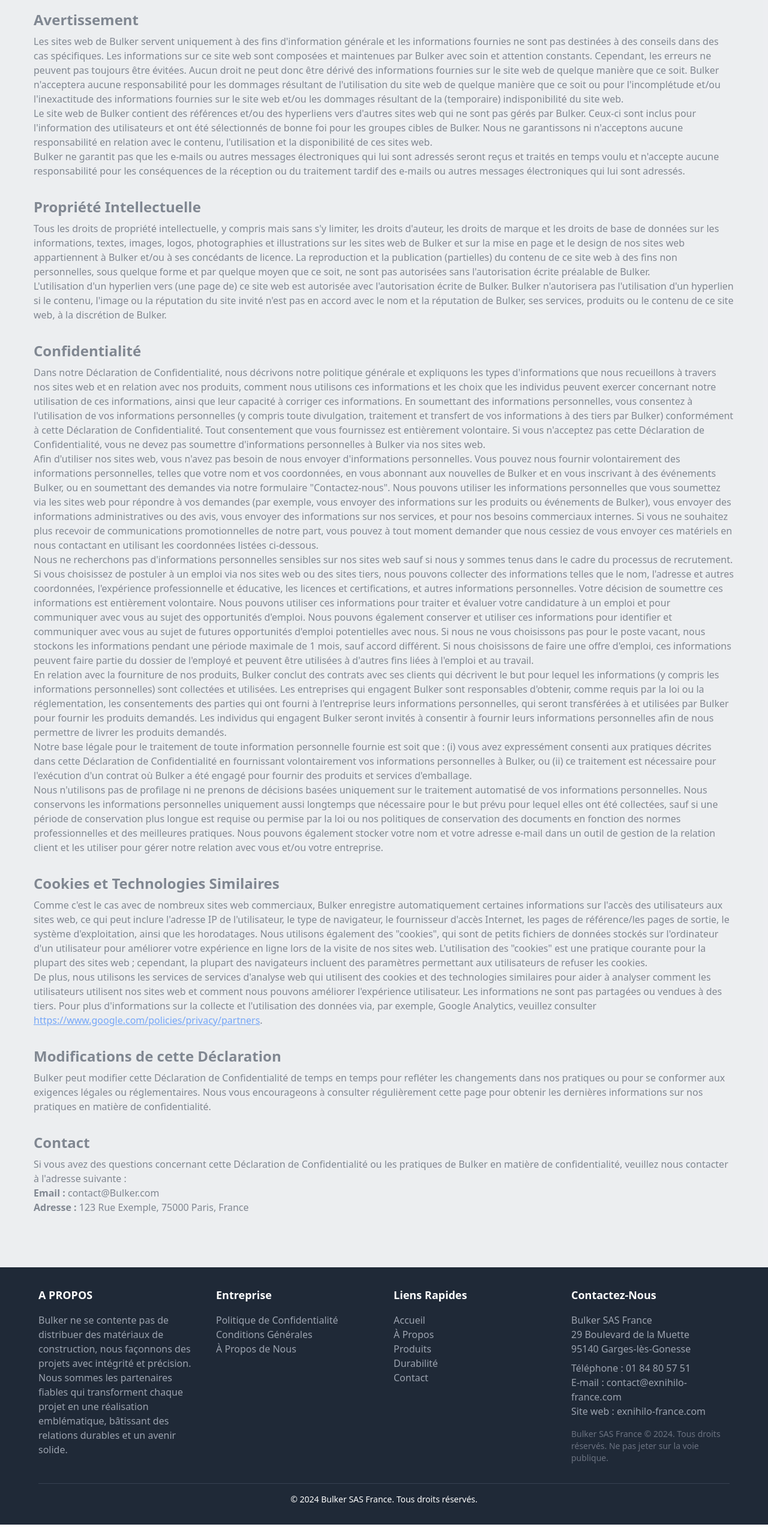
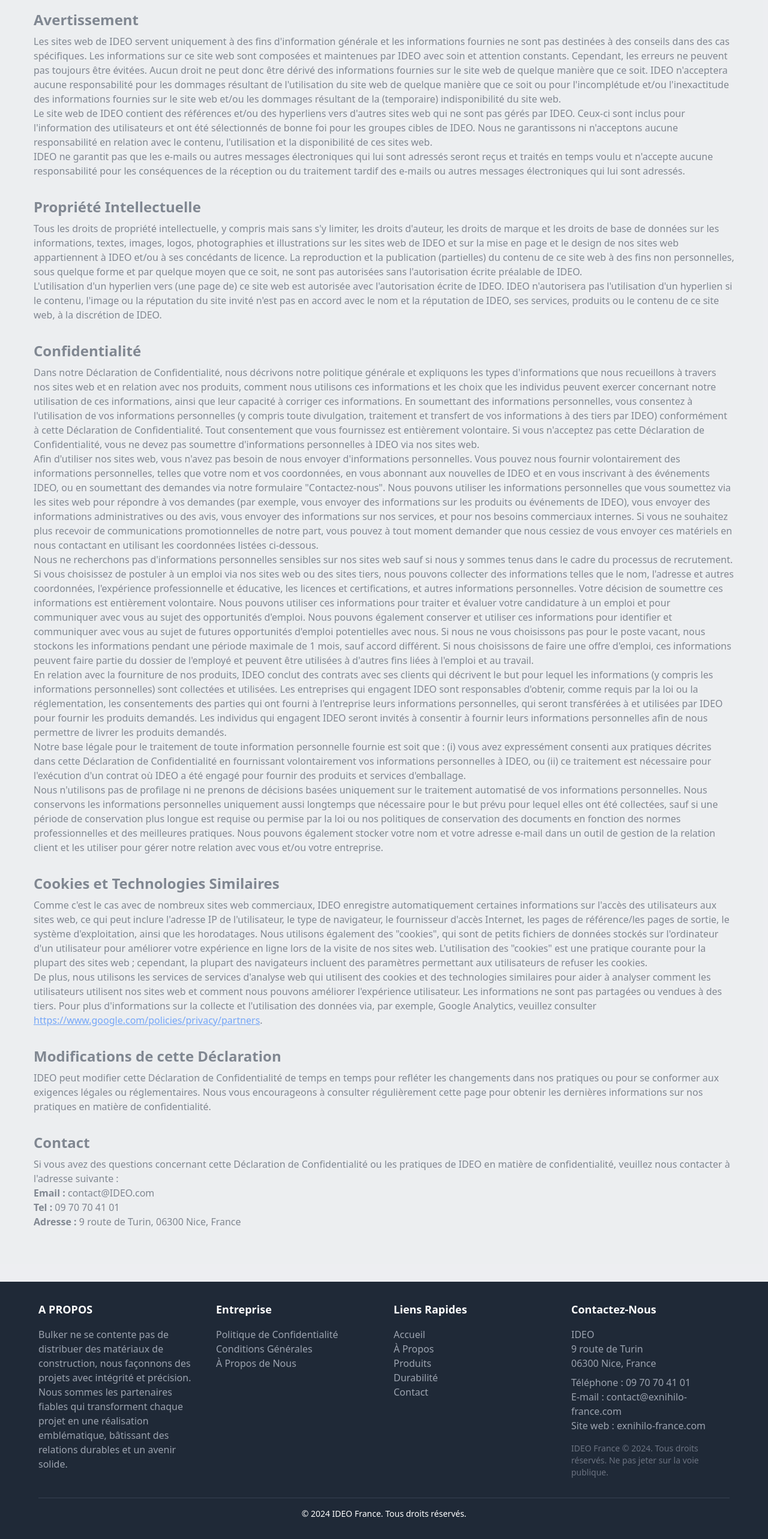
Before and after one commit to antonioramana/bulker, a React (Vite) app: page /bulker/terms in a window 1280 px wide. Shown: the part 179-2745 px from the top of the page at 60% size. Before the commit the page ends 2721 px from the top, so only its background shows below. Built offline with nearby package versions, Linux system fonts and the light colour scheme.

Commit message:
6e commit

```diff
--- a/src/layouts/Footer.jsx
+++ b/src/layouts/Footer.jsx
@@ -29,30 +29,30 @@ const Footer = () => {
           <div className="mb-8 md:mb-0">
             <h3 className="text-lg font-semibold mb-4">Liens Rapides</h3>
             <ul className="text-gray-400">
-              <li><a href="#home" className="hover:underline">Accueil</a></li>
-              <li><a href="#about" className="hover:underline">À Propos</a></li>
-              <li><a href="#products" className="hover:underline">Produits</a></li>
-              <li><a href="#sustainability" className="hover:underline">Durabilité</a></li>
-              <li><a href="#contact" className="hover:underline">Contact</a></li>
+              <li><a href="/bulker#home" className="hover:underline">Accueil</a></li>
+              <li><a href="/bulker#about" className="hover:underline">À Propos</a></li>
+              <li><a href="/bulker#products" className="hover:underline">Produits</a></li>
+              <li><a href="/bulker#sustainability" className="hover:underline">Durabilité</a></li>
+              <li><a href="/bulker#contact" className="hover:underline">Contact</a></li>
             </ul>
           </div>
 
           {/* Contact Information */}
           <div className="mb-8 md:mb-0">
             <h3 className="text-lg font-semibold mb-4">Contactez-Nous</h3>
-            <p className="text-gray-400 mb-2">Bulker SAS France<br />29 Boulevard de la Muette<br />95140 Garges-lès-Gonesse</p>
+            <p className="text-gray-400 mb-2">IDEO<br />9 route de Turin<br />06300 Nice, France</p>
             <p className="text-gray-400 mb-4">
-              Téléphone : <a href="tel:0184805751" className="text-gray-400 hover:underline">01 84 80 57 51</a><br />
+              Téléphone : <a href="tel:0970704101" className="text-gray-400 hover:underline">09 70 70 41 01</a><br />
               E-mail : <a href="mailto:contact@exnihilo-france.com" className="text-gray-400 hover:underline">contact@exnihilo-france.com</a><br />
               Site web : <a href="http://exnihilo-france.com" className="text-gray-400 hover:underline" target="_blank" rel="noopener noreferrer">exnihilo-france.com</a>
             </p>
-            <p className="text-gray-500 text-sm">Bulker SAS France © 2024. Tous droits réservés. Ne pas jeter sur la voie publique.</p>
+            <p className="text-gray-500 text-sm">IDEO France © 2024. Tous droits réservés. Ne pas jeter sur la voie publique.</p>
           </div>
         </div>
 
         {/* Footer Bottom */}
         <div className="mt-8 border-t border-gray-700 pt-4 text-center text-sm">
-          <p>&copy; {new Date().getFullYear()} Bulker SAS France. Tous droits réservés.</p>
+          <p>&copy; {new Date().getFullYear()} IDEO France. Tous droits réservés.</p>
         </div>
       </div>
     </footer>
--- a/src/pages/Terms.jsx
+++ b/src/pages/Terms.jsx
@@ -13,42 +13,42 @@ const Terms= () => {
       <section className="mb-8">
         <h2 className="text-2xl font-semibold mb-2">Avertissement</h2>
         <p>
-          Les sites web de Bulker servent uniquement à des fins d'information générale et les informations fournies ne sont pas destinées à des conseils dans des cas spécifiques. Les informations sur ce site web sont composées et maintenues par Bulker avec soin et attention constants. Cependant, les erreurs ne peuvent pas toujours être évitées. Aucun droit ne peut donc être dérivé des informations fournies sur le site web de quelque manière que ce soit. Bulker n'acceptera aucune responsabilité pour les dommages résultant de l'utilisation du site web de quelque manière que ce soit ou pour l'incomplétude et/ou l'inexactitude des informations fournies sur le site web et/ou les dommages résultant de la (temporaire) indisponibilité du site web.
+          Les sites web de IDEO servent uniquement à des fins d'information générale et les informations fournies ne sont pas destinées à des conseils dans des cas spécifiques. Les informations sur ce site web sont composées et maintenues par IDEO avec soin et attention constants. Cependant, les erreurs ne peuvent pas toujours être évitées. Aucun droit ne peut donc être dérivé des informations fournies sur le site web de quelque manière que ce soit. IDEO n'acceptera aucune responsabilité pour les dommages résultant de l'utilisation du site web de quelque manière que ce soit ou pour l'incomplétude et/ou l'inexactitude des informations fournies sur le site web et/ou les dommages résultant de la (temporaire) indisponibilité du site web.
         </p>
         <p>
-          Le site web de Bulker contient des références et/ou des hyperliens vers d'autres sites web qui ne sont pas gérés par Bulker. Ceux-ci sont inclus pour l'information des utilisateurs et ont été sélectionnés de bonne foi pour les groupes cibles de Bulker. Nous ne garantissons ni n'acceptons aucune responsabilité en relation avec le contenu, l'utilisation et la disponibilité de ces sites web.
+          Le site web de IDEO contient des références et/ou des hyperliens vers d'autres sites web qui ne sont pas gérés par IDEO. Ceux-ci sont inclus pour l'information des utilisateurs et ont été sélectionnés de bonne foi pour les groupes cibles de IDEO. Nous ne garantissons ni n'acceptons aucune responsabilité en relation avec le contenu, l'utilisation et la disponibilité de ces sites web.
         </p>
         <p>
-          Bulker ne garantit pas que les e-mails ou autres messages électroniques qui lui sont adressés seront reçus et traités en temps voulu et n'accepte aucune responsabilité pour les conséquences de la réception ou du traitement tardif des e-mails ou autres messages électroniques qui lui sont adressés.
+          IDEO ne garantit pas que les e-mails ou autres messages électroniques qui lui sont adressés seront reçus et traités en temps voulu et n'accepte aucune responsabilité pour les conséquences de la réception ou du traitement tardif des e-mails ou autres messages électroniques qui lui sont adressés.
         </p>
       </section>
 
       <section className="mb-8">
         <h2 className="text-2xl font-semibold mb-2">Propriété Intellectuelle</h2>
         <p>
-          Tous les droits de propriété intellectuelle, y compris mais sans s'y limiter, les droits d'auteur, les droits de marque et les droits de base de données sur les informations, textes, images, logos, photographies et illustrations sur les sites web de Bulker et sur la mise en page et le design de nos sites web appartiennent à Bulker et/ou à ses concédants de licence. La reproduction et la publication (partielles) du contenu de ce site web à des fins non personnelles, sous quelque forme et par quelque moyen que ce soit, ne sont pas autorisées sans l'autorisation écrite préalable de Bulker.
+          Tous les droits de propriété intellectuelle, y compris mais sans s'y limiter, les droits d'auteur, les droits de marque et les droits de base de données sur les informations, textes, images, logos, photographies et illustrations sur les sites web de IDEO et sur la mise en page et le design de nos sites web appartiennent à IDEO et/ou à ses concédants de licence. La reproduction et la publication (partielles) du contenu de ce site web à des fins non personnelles, sous quelque forme et par quelque moyen que ce soit, ne sont pas autorisées sans l'autorisation écrite préalable de IDEO.
         </p>
         <p>
-          L'utilisation d'un hyperlien vers (une page de) ce site web est autorisée avec l'autorisation écrite de Bulker. Bulker n'autorisera pas l'utilisation d'un hyperlien si le contenu, l'image ou la réputation du site invité n'est pas en accord avec le nom et la réputation de Bulker, ses services, produits ou le contenu de ce site web, à la discrétion de Bulker.
+          L'utilisation d'un hyperlien vers (une page de) ce site web est autorisée avec l'autorisation écrite de IDEO. IDEO n'autorisera pas l'utilisation d'un hyperlien si le contenu, l'image ou la réputation du site invité n'est pas en accord avec le nom et la réputation de IDEO, ses services, produits ou le contenu de ce site web, à la discrétion de IDEO.
         </p>
       </section>
 
       <section className="mb-8">
         <h2 className="text-2xl font-semibold mb-2">Confidentialité</h2>
         <p>
-          Dans notre Déclaration de Confidentialité, nous décrivons notre politique générale et expliquons les types d'informations que nous recueillons à travers nos sites web et en relation avec nos produits, comment nous utilisons ces informations et les choix que les individus peuvent exercer concernant notre utilisation de ces informations, ainsi que leur capacité à corriger ces informations. En soumettant des informations personnelles, vous consentez à l'utilisation de vos informations personnelles (y compris toute divulgation, traitement et transfert de vos informations à des tiers par Bulker) conformément à cette Déclaration de Confidentialité. Tout consentement que vous fournissez est entièrement volontaire. Si vous n'acceptez pas cette Déclaration de Confidentialité, vous ne devez pas soumettre d'informations personnelles à Bulker via nos sites web.
+          Dans notre Déclaration de Confidentialité, nous décrivons notre politique générale et expliquons les types d'informations que nous recueillons à travers nos sites web et en relation avec nos produits, comment nous utilisons ces informations et les choix que les individus peuvent exercer concernant notre utilisation de ces informations, ainsi que leur capacité à corriger ces informations. En soumettant des informations personnelles, vous consentez à l'utilisation de vos informations personnelles (y compris toute divulgation, traitement et transfert de vos informations à des tiers par IDEO) conformément à cette Déclaration de Confidentialité. Tout consentement que vous fournissez est entièrement volontaire. Si vous n'acceptez pas cette Déclaration de Confidentialité, vous ne devez pas soumettre d'informations personnelles à IDEO via nos sites web.
         </p>
         <p>
-          Afin d'utiliser nos sites web, vous n'avez pas besoin de nous envoyer d'informations personnelles. Vous pouvez nous fournir volontairement des informations personnelles, telles que votre nom et vos coordonnées, en vous abonnant aux nouvelles de Bulker et en vous inscrivant à des événements Bulker, ou en soumettant des demandes via notre formulaire "Contactez-nous". Nous pouvons utiliser les informations personnelles que vous soumettez via les sites web pour répondre à vos demandes (par exemple, vous envoyer des informations sur les produits ou événements de Bulker), vous envoyer des informations administratives ou des avis, vous envoyer des informations sur nos services, et pour nos besoins commerciaux internes. Si vous ne souhaitez plus recevoir de communications promotionnelles de notre part, vous pouvez à tout moment demander que nous cessiez de vous envoyer ces matériels en nous contactant en utilisant les coordonnées listées ci-dessous.
+          Afin d'utiliser nos sites web, vous n'avez pas besoin de nous envoyer d'informations personnelles. Vous pouvez nous fournir volontairement des informations personnelles, telles que votre nom et vos coordonnées, en vous abonnant aux nouvelles de IDEO et en vous inscrivant à des événements IDEO, ou en soumettant des demandes via notre formulaire "Contactez-nous". Nous pouvons utiliser les informations personnelles que vous soumettez via les sites web pour répondre à vos demandes (par exemple, vous envoyer des informations sur les produits ou événements de IDEO), vous envoyer des informations administratives ou des avis, vous envoyer des informations sur nos services, et pour nos besoins commerciaux internes. Si vous ne souhaitez plus recevoir de communications promotionnelles de notre part, vous pouvez à tout moment demander que nous cessiez de vous envoyer ces matériels en nous contactant en utilisant les coordonnées listées ci-dessous.
         </p>
         <p>
           Nous ne recherchons pas d'informations personnelles sensibles sur nos sites web sauf si nous y sommes tenus dans le cadre du processus de recrutement. Si vous choisissez de postuler à un emploi via nos sites web ou des sites tiers, nous pouvons collecter des informations telles que le nom, l'adresse et autres coordonnées, l'expérience professionnelle et éducative, les licences et certifications, et autres informations personnelles. Votre décision de soumettre ces informations est entièrement volontaire. Nous pouvons utiliser ces informations pour traiter et évaluer votre candidature à un emploi et pour communiquer avec vous au sujet des opportunités d'emploi. Nous pouvons également conserver et utiliser ces informations pour identifier et communiquer avec vous au sujet de futures opportunités d'emploi potentielles avec nous. Si nous ne vous choisissons pas pour le poste vacant, nous stockons les informations pendant une période maximale de 1 mois, sauf accord différent. Si nous choisissons de faire une offre d'emploi, ces informations peuvent faire partie du dossier de l'employé et peuvent être utilisées à d'autres fins liées à l'emploi et au travail.
         </p>
         <p>
-          En relation avec la fourniture de nos produits, Bulker conclut des contrats avec ses clients qui décrivent le but pour lequel les informations (y compris les informations personnelles) sont collectées et utilisées. Les entreprises qui engagent Bulker sont responsables d'obtenir, comme requis par la loi ou la réglementation, les consentements des parties qui ont fourni à l'entreprise leurs informations personnelles, qui seront transférées à et utilisées par Bulker pour fournir les produits demandés. Les individus qui engagent Bulker seront invités à consentir à fournir leurs informations personnelles afin de nous permettre de livrer les produits demandés.
+          En relation avec la fourniture de nos produits, IDEO conclut des contrats avec ses clients qui décrivent le but pour lequel les informations (y compris les informations personnelles) sont collectées et utilisées. Les entreprises qui engagent IDEO sont responsables d'obtenir, comme requis par la loi ou la réglementation, les consentements des parties qui ont fourni à l'entreprise leurs informations personnelles, qui seront transférées à et utilisées par IDEO pour fournir les produits demandés. Les individus qui engagent IDEO seront invités à consentir à fournir leurs informations personnelles afin de nous permettre de livrer les produits demandés.
         </p>
         <p>
-          Notre base légale pour le traitement de toute information personnelle fournie est soit que : (i) vous avez expressément consenti aux pratiques décrites dans cette Déclaration de Confidentialité en fournissant volontairement vos informations personnelles à Bulker, ou (ii) ce traitement est nécessaire pour l'exécution d'un contrat où Bulker a été engagé pour fournir des produits et services d'emballage.
+          Notre base légale pour le traitement de toute information personnelle fournie est soit que : (i) vous avez expressément consenti aux pratiques décrites dans cette Déclaration de Confidentialité en fournissant volontairement vos informations personnelles à IDEO, ou (ii) ce traitement est nécessaire pour l'exécution d'un contrat où IDEO a été engagé pour fournir des produits et services d'emballage.
         </p>
         <p>
           Nous n'utilisons pas de profilage ni ne prenons de décisions basées uniquement sur le traitement automatisé de vos informations personnelles. Nous conservons les informations personnelles uniquement aussi longtemps que nécessaire pour le but prévu pour lequel elles ont été collectées, sauf si une période de conservation plus longue est requise ou permise par la loi ou nos politiques de conservation des documents en fonction des normes professionnelles et des meilleures pratiques. Nous pouvons également stocker votre nom et votre adresse e-mail dans un outil de gestion de la relation client et les utiliser pour gérer notre relation avec vous et/ou votre entreprise.
@@ -58,7 +58,7 @@ const Terms= () => {
       <section className="mb-8">
         <h2 className="text-2xl font-semibold mb-2">Cookies et Technologies Similaires</h2>
         <p>
-          Comme c'est le cas avec de nombreux sites web commerciaux, Bulker enregistre automatiquement certaines informations sur l'accès des utilisateurs aux sites web, ce qui peut inclure l'adresse IP de l'utilisateur, le type de navigateur, le fournisseur d'accès Internet, les pages de référence/les pages de sortie, le système d'exploitation, ainsi que les horodatages. Nous utilisons également des "cookies", qui sont de petits fichiers de données stockés sur l'ordinateur d'un utilisateur pour améliorer votre expérience en ligne lors de la visite de nos sites web. L'utilisation des "cookies" est une pratique courante pour la plupart des sites web ; cependant, la plupart des navigateurs incluent des paramètres permettant aux utilisateurs de refuser les cookies.
+          Comme c'est le cas avec de nombreux sites web commerciaux, IDEO enregistre automatiquement certaines informations sur l'accès des utilisateurs aux sites web, ce qui peut inclure l'adresse IP de l'utilisateur, le type de navigateur, le fournisseur d'accès Internet, les pages de référence/les pages de sortie, le système d'exploitation, ainsi que les horodatages. Nous utilisons également des "cookies", qui sont de petits fichiers de données stockés sur l'ordinateur d'un utilisateur pour améliorer votre expérience en ligne lors de la visite de nos sites web. L'utilisation des "cookies" est une pratique courante pour la plupart des sites web ; cependant, la plupart des navigateurs incluent des paramètres permettant aux utilisateurs de refuser les cookies.
         </p>
         <p>
           De plus, nous utilisons les services de services d'analyse web qui utilisent des cookies et des technologies similaires pour aider à analyser comment les utilisateurs utilisent nos sites web et comment nous pouvons améliorer l'expérience utilisateur. Les informations ne sont pas partagées ou vendues à des tiers. Pour plus d'informations sur la collecte et l'utilisation des données via, par exemple, Google Analytics, veuillez consulter <a href="https://www.google.com/policies/privacy/partners" className="text-blue-500 underline">https://www.google.com/policies/privacy/partners</a>.
@@ -68,18 +68,19 @@ const Terms= () => {
       <section className="mb-8">
         <h2 className="text-2xl font-semibold mb-2">Modifications de cette Déclaration</h2>
         <p>
-          Bulker peut modifier cette Déclaration de Confidentialité de temps en temps pour refléter les changements dans nos pratiques ou pour se conformer aux exigences légales ou réglementaires. Nous vous encourageons à consulter régulièrement cette page pour obtenir les dernières informations sur nos pratiques en matière de confidentialité.
+          IDEO peut modifier cette Déclaration de Confidentialité de temps en temps pour refléter les changements dans nos pratiques ou pour se conformer aux exigences légales ou réglementaires. Nous vous encourageons à consulter régulièrement cette page pour obtenir les dernières informations sur nos pratiques en matière de confidentialité.
         </p>
       </section>
 
       <section className="mb-8">
         <h2 className="text-2xl font-semibold mb-2">Contact</h2>
         <p>
-          Si vous avez des questions concernant cette Déclaration de Confidentialité ou les pratiques de Bulker en matière de confidentialité, veuillez nous contacter à l'adresse suivante :
+          Si vous avez des questions concernant cette Déclaration de Confidentialité ou les pratiques de IDEO en matière de confidentialité, veuillez nous contacter à l'adresse suivante :
         </p>
         <p>
-          <strong>Email :</strong> contact@Bulker.com<br />
-          <strong>Adresse :</strong> 123 Rue Exemple, 75000 Paris, France
+          <strong>Email :</strong> contact@IDEO.com<br />
+          <strong>Tel :</strong>  09 70 70 41 01<br />
+          <strong>Adresse :</strong> 9 route de Turin, 06300 Nice, France
         </p>
       </section>
     </div>
--- a/src/sections/Contact.jsx
+++ b/src/sections/Contact.jsx
@@ -20,7 +20,7 @@ const Contact = () => {
   <FaPhone className="text-blue-900 text-lg lg:text-xl" />
   <div>
     <p className="font-semibold text-gray-800">Téléphone</p>
-    <p className="text-gray-600">01 84 80 57 51</p>
+    <p className="text-gray-600">09 70 70 41 01</p>
   </div>
 </div>
 
@@ -38,7 +38,7 @@ const Contact = () => {
   <FaMapMarkerAlt className="text-blue-900 text-lg lg:text-xl" />
   <div>
     <p className="font-semibold text-gray-800">Adresse</p>
-    <p className="text-gray-600">29 Boulevard de la Muette, 95140 Garges-lès-Gonesse, France</p>
+    <p className="text-gray-600">9 route de Turin, 06300 Nice, France</p>
   </div>
 </div>
 
```
